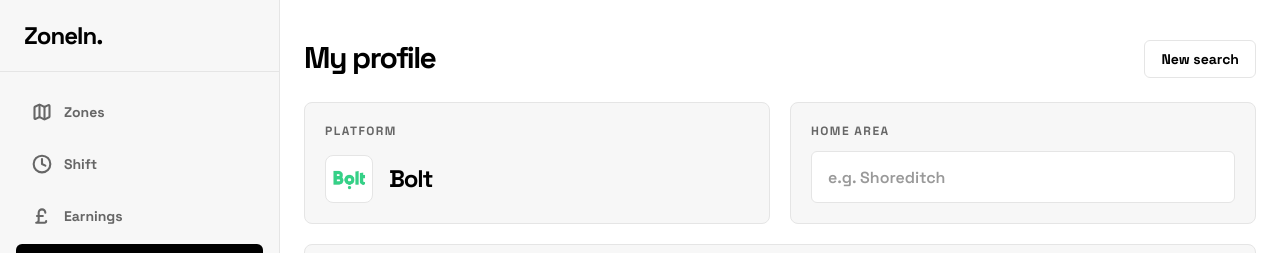
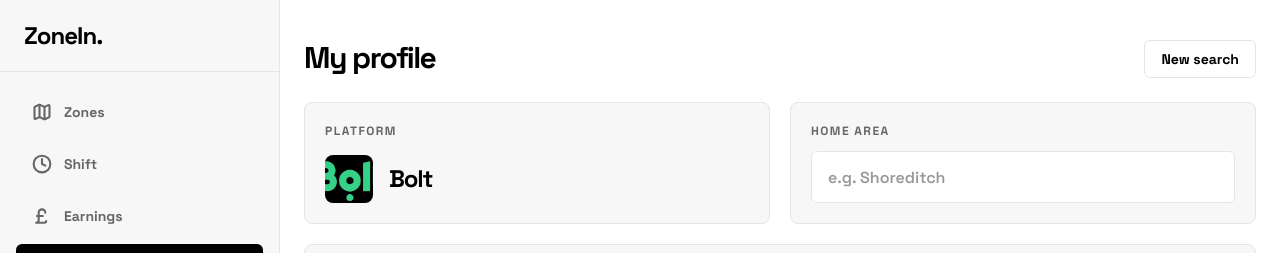
Before and after one commit to Jedidiah5/Zone-In-Pop-the-Ballon-Hackathon, a Next.js app: page /profile in a window 1280 px wide. Shown: the top 253 px of the page. Built offline with nearby package versions, Linux system fonts and the light colour scheme; no server answers.

Commit message:
Updated PlatformIcon component styling for improved visual consistency
- Changed background color to black for a more modern look.
- Updated image class from 'object-contain' to 'object-cover' for better image presentation.

```diff
--- a/components/PlatformIcon.tsx
+++ b/components/PlatformIcon.tsx
@@ -22,13 +22,13 @@
 
   return (
     <div
-      className="pointer-events-none flex items-center justify-center overflow-hidden rounded-lg border border-[#E5E5E5] bg-white p-1.5"
+      className="pointer-events-none overflow-hidden rounded-lg bg-black"
       style={{ height: size, width: size }}
     >
       <Image
         alt=""
         aria-hidden="true"
-        className="h-full w-full object-contain"
+        className="h-full w-full object-cover"
         height={size}
         src={logo}
         unoptimized
```
